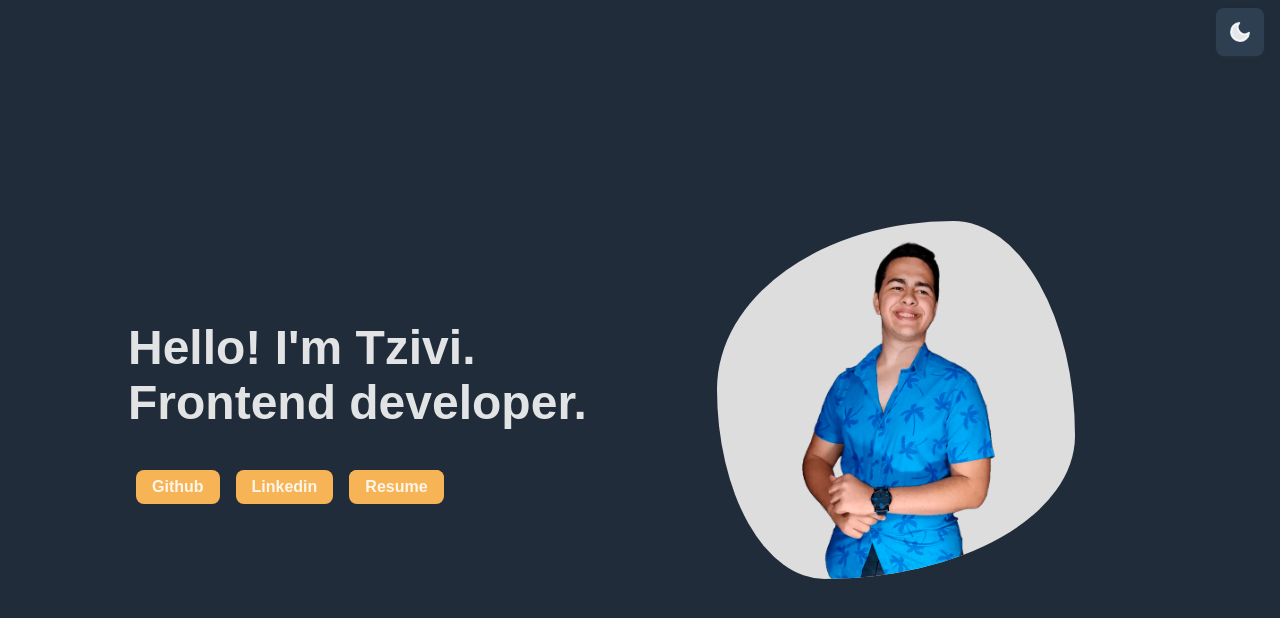
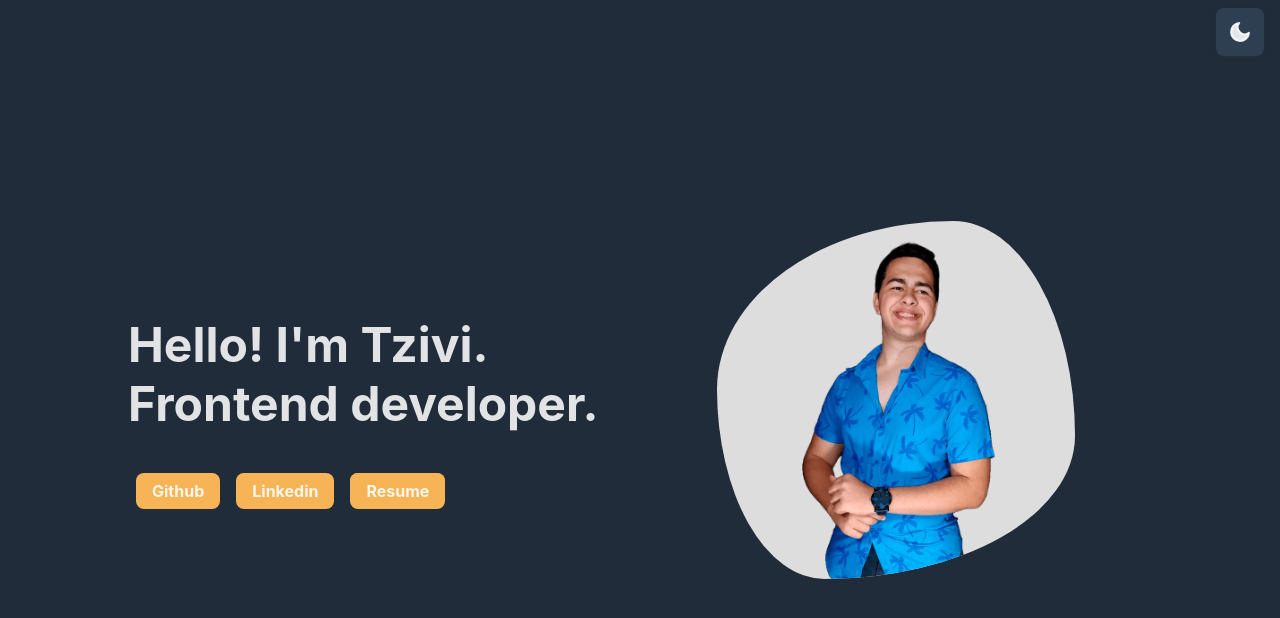
Before and after one commit to tzivigelstein/portfolio, a React (Create React App) app: page / in a window 1280 px wide. Shown: the top 618 px of the page. Built offline with nearby package versions, Linux system fonts and the light colour scheme; a web font is replaced by a local one.

Commit message:
Add custom font family

```diff
--- a/src/index.css
+++ b/src/index.css
@@ -33,8 +33,14 @@
   --scrollbar-thumb-hover: hsl(211, 28%, 35%);
 }
 
+@font-face {
+  font-family: 'SF Pro Display';
+  src: url('assets/fonts/SFProDisplay_Regular.ttf') format('truetype');
+}
+
 * {
   box-sizing: border-box;
+  font-family: 'SF Pro Display', sans-serif;
 }
 
 #root {
@@ -53,7 +59,6 @@ html {
 body {
   all: unset;
   margin: 0;
-  font-family: sans-serif;
   height: 100%;
   overflow: hidden;
 }
```
